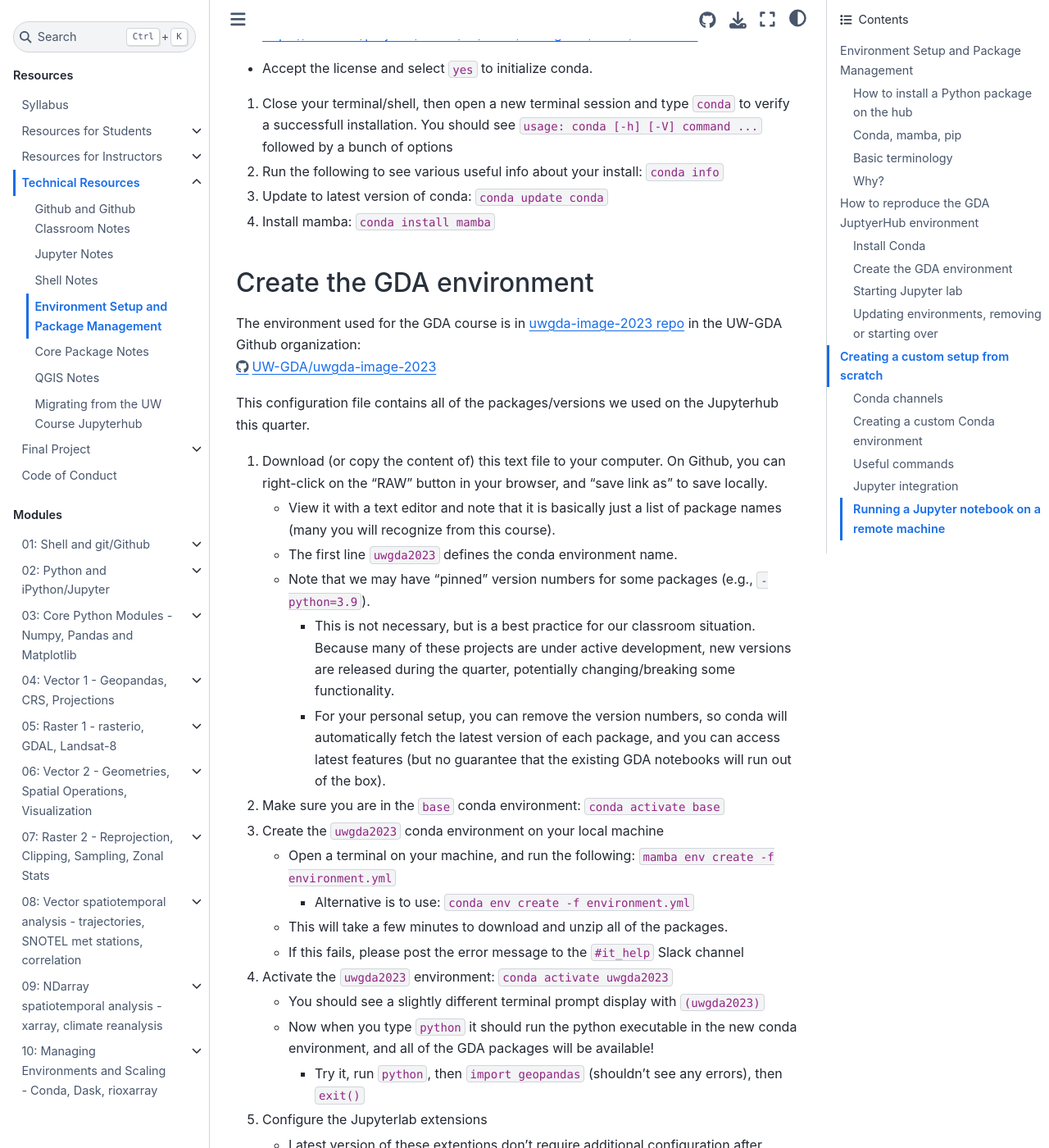
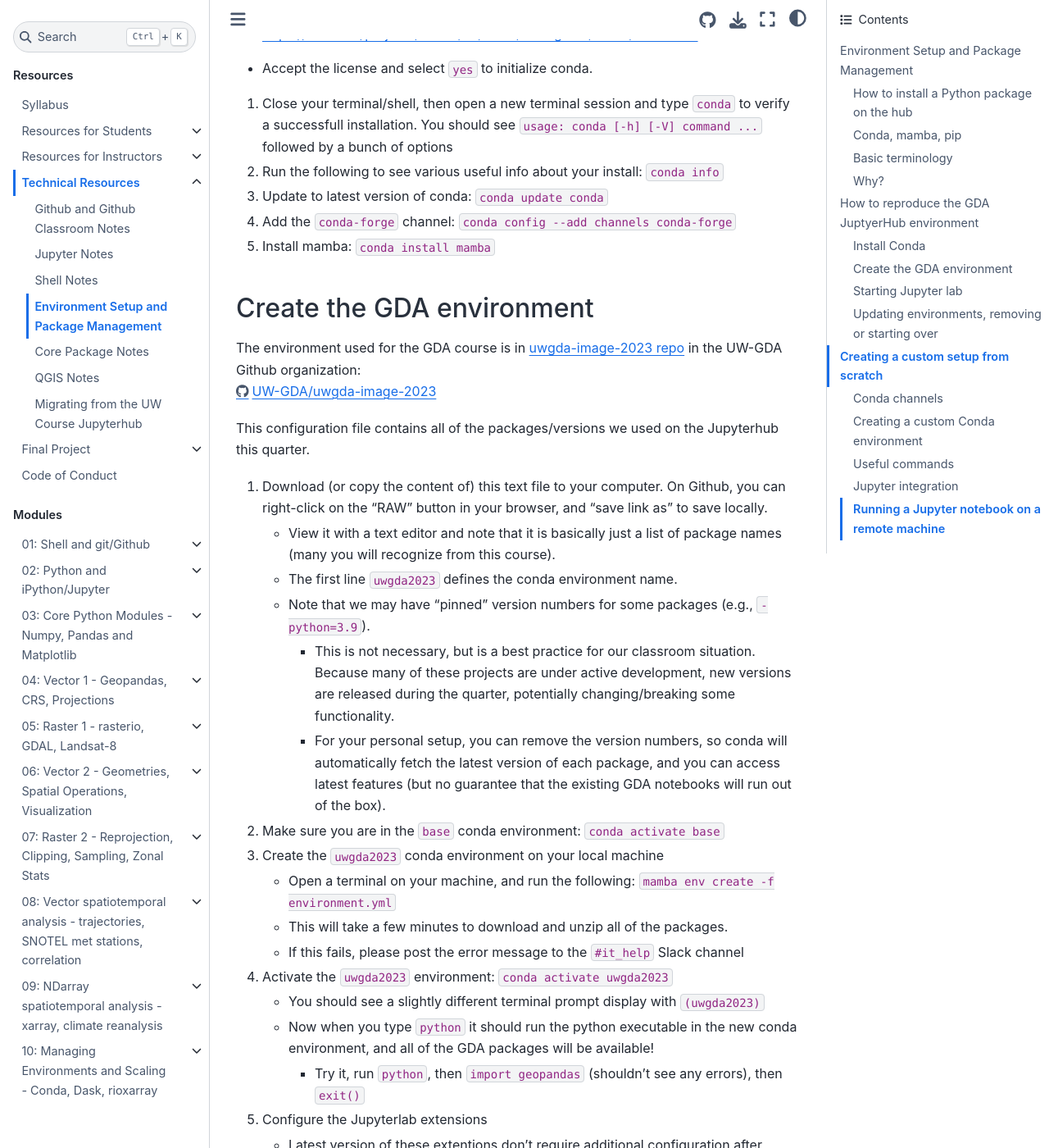
Before and after one commit to UW-GDA/jupyterbook, a Jupyter Book: the page built from book/resources/conda.md, in a window 1280 px wide and 1400 px high, scrolled down 4534 px. Shown: the whole window at 82% size. Built offline with Jupyter Book 1.0.4 settings and Sphinx 7.4.7 and the Sphinx Book theme 1.1.4, drawn with Linux system fonts in a browser that asks for light colours; pages that are not in the unit, such as notebooks, are missing from menus.

Commit message:
Update conda.md

```diff
--- a/book/resources/conda.md
+++ b/book/resources/conda.md
@@ -102,6 +102,7 @@
 1. Close your terminal/shell, then open a new terminal session and type `conda` to verify a successfull installation. You should see `usage: conda [-h] [-V] command ...` followed by a bunch of options
 1. Run the following to see various useful info about your install: `conda info`
 1. Update to latest version of conda: `conda update conda`
+1. Add the `conda-forge` channel: `conda config --add channels conda-forge`
 1. Install mamba: `conda install mamba`
 
 ## Create the GDA environment
@@ -120,7 +121,6 @@
 1. Make sure you are in the `base` conda environment: `conda activate base`
 1. Create the `uwgda2023` conda environment on your local machine
     * Open a terminal on your machine, and run the following: `mamba env create -f environment.yml`
-      * Alternative is to use: `conda env create -f environment.yml`
     * This will take a few minutes to download and unzip all of the packages.
     * If this fails, please post the error message to the `#it_help` Slack channel
 1. Activate the `uwgda2023` environment: `conda activate uwgda2023`
```
